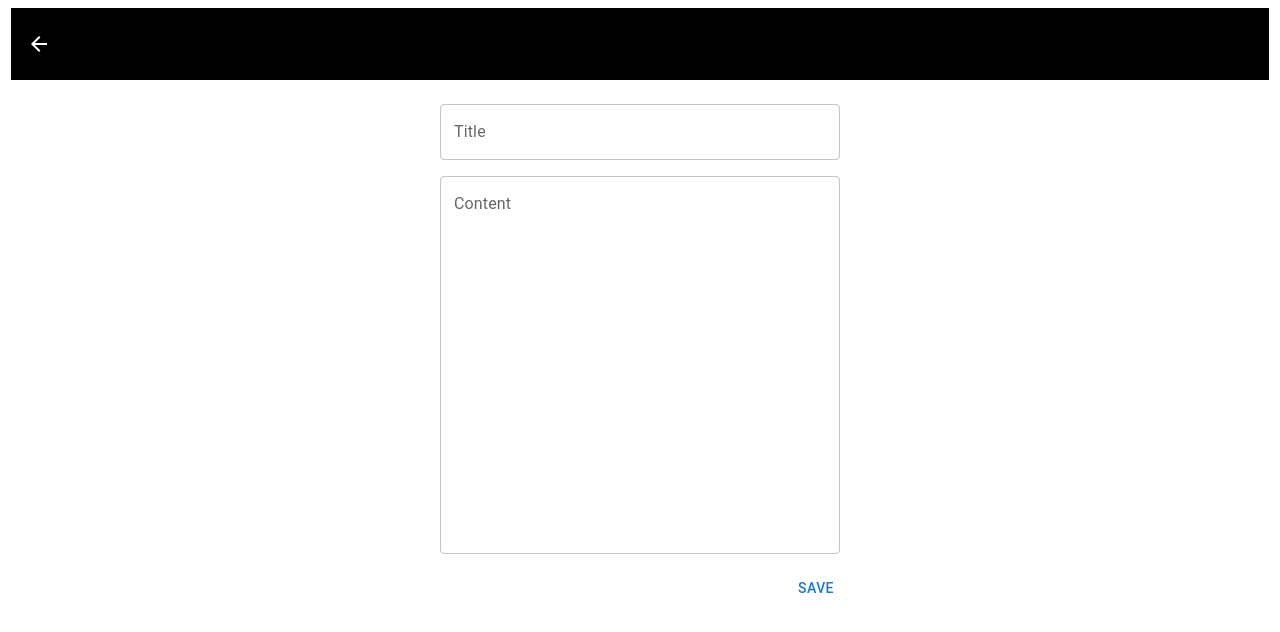
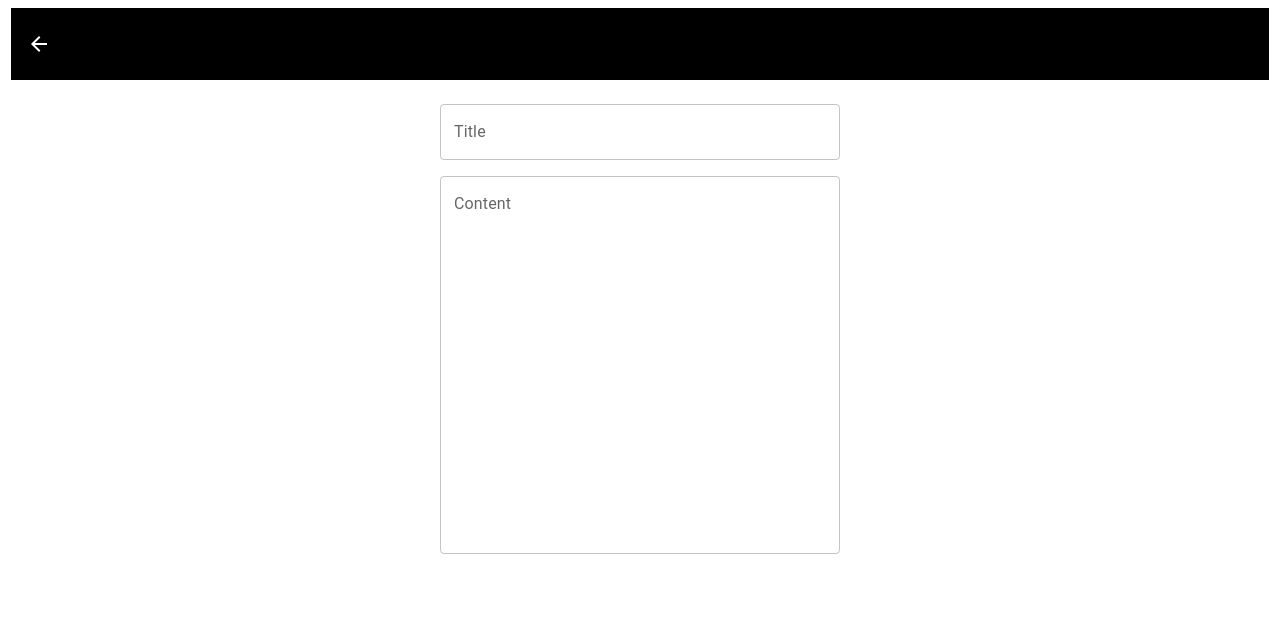
Before and after one commit to TMaTTeO99/TextNotes, a React (Vite) app in the folder TextNotesClient/text-notes-client/: page /addNote in a window 1280 px wide. Shown: the top 632 px of the page. Built offline with nearby package versions, Linux system fonts and the light colour scheme.

Commit message:
added dynamic display of the save button

```diff
--- a/TextNotesClient/text-notes-client/src/myComponents/CreateNotePage.tsx
+++ b/TextNotesClient/text-notes-client/src/myComponents/CreateNotePage.tsx
@@ -50,19 +50,22 @@ export default function MyNoteForm() {
     selectedNoteContent,
     headerText,
     toSave,
-    setToSave,
     idNoteToChange,
   } = useNoteContext();
 
   const navigate = useNavigate();
   const [title, setTitle] = useState('');
   const [content, setContent] = useState('');
+  const [isModified, setIsModified] = useState(false);
 
   useEffect(() => {
     setTitle(selectedNoteTitle || '');
     setContent(selectedNoteContent || '');
+  }, [])
 
-  }, [])
+  useEffect(() => {
+    setIsModified(title !== (selectedNoteTitle || '') || content !== (selectedNoteContent || ''))
+  }, [title, content])
 
 
   const doAddNote = async (title: string, content: string) => {
@@ -142,13 +145,14 @@ export default function MyNoteForm() {
           onChange={(e) => setContent(e.target.value)}
           fullWidth
         />
+        {isModified &&
+
             <Button
                 sx={{
                 mt: 1,
                 alignSelf: 'flex-end'
                 }}
                 onClick={() => {
-
                     //check if save button is called to modify note or create note
                     if(toSave) doAddNote(title, content)
                     else doModifyNote(title, content, idNoteToChange)
@@ -156,6 +160,7 @@ export default function MyNoteForm() {
             >
                 Save
             </Button>
+        }
       </div>
     </Box>
   );
--- a/TextNotesClient/text-notes-client/src/myComponents/Home.tsx
+++ b/TextNotesClient/text-notes-client/src/myComponents/Home.tsx
@@ -127,7 +127,7 @@ function Home() {
           <Grid2 container spacing={2}>
             {allNotes.map((note , idx) => (
 
-              <Grid2 size={{xs: 12, md: 3}} key={idx} >
+              <Grid2 size={{xs: 12, md: 4}} key={idx} >
                 <NoteItem
                   data={note.date}
                   content={note.content}
```
Lines whose indentation alone changed are shown as unchanged.
